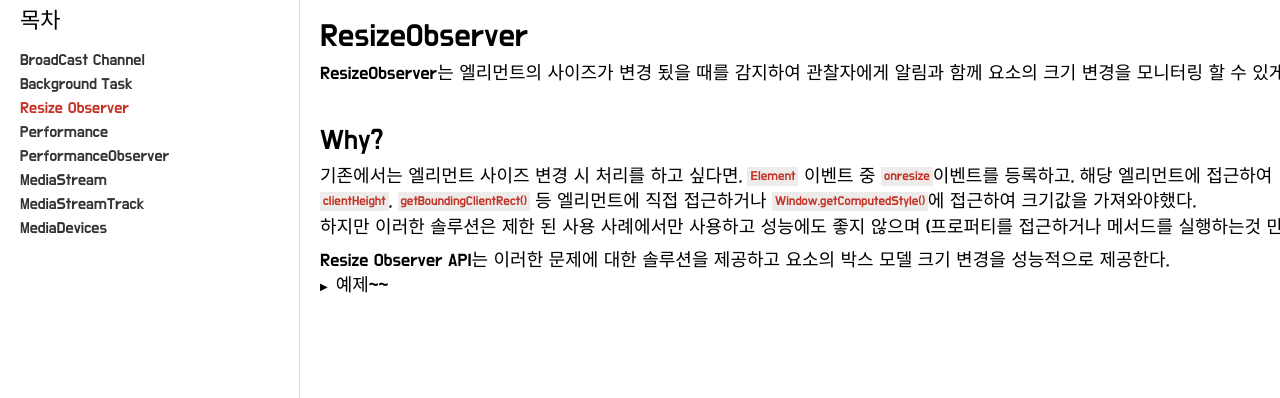
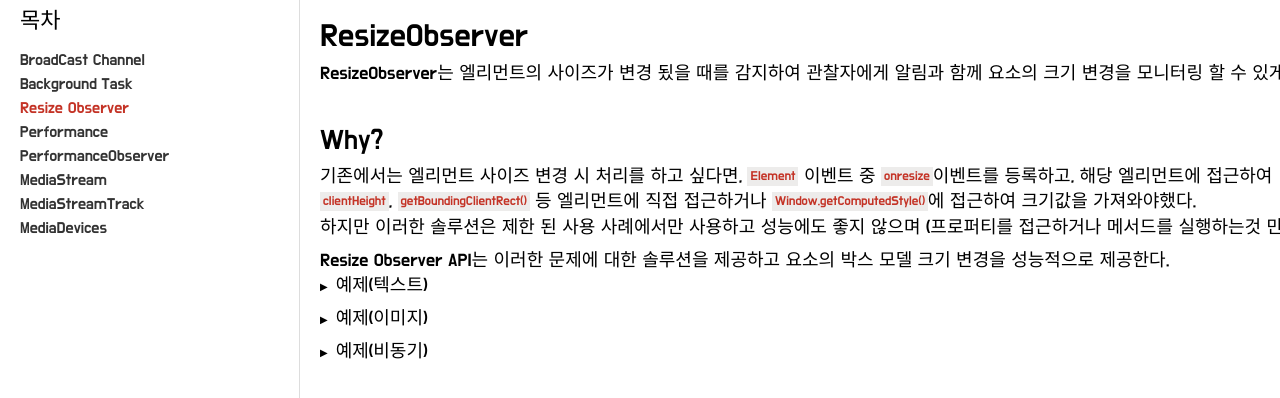
Before and after one commit to d0hyeon/web-api, a React (Create React App) app: page /resize in a window 1280 px wide. Shown: the top 398 px of the page. Built offline with nearby package versions, Linux system fonts and the light colour scheme.

Commit message:
feat: 토글 컴포넌트 예제, 페이지 위치 이동

```diff
--- a/src/pages/Performance/Observer.tsx
+++ b/src/pages/Performance/Observer.tsx
@@ -2,7 +2,6 @@ import React from 'react';
 import { P, Code, H1, H2, H3 } from '@src/components/styles/text';
 import { Header, Section, Ul } from '@src/components/styles/common';
 import Toggle from '@src/components/Toggle';
-import AsyncToggle from '@src/components/AsyncToggle';
 import PerformanceTestButton from '@src/components/PerformanceTestButton';
 
 
@@ -39,38 +38,6 @@ const Ovserver: React.FC = () => {
     return React.lazy(() => import('react-highlight'));
   }, []);
 
-  const images = (process.env.REACT_APP_DUMP_IMAGES as string).split(',');
-
-  const getContents = React.useCallback((open) => {
-    const content = (
-      <>
-        {images.map((url, idx) => (
-          <p key={`${url}-${idx}`}>
-            <img src={url} width="100" alt="person"/>
-          </p>
-        ))}
-        <React.Suspense fallback={null}>
-          {/* @ts-ignore */}
-          <Highlight>
-            <div>{`
-      observer.observe({entryTypes: ['mark', 'measure']});
-      const records = observer.takeRecords();
-      console.log(records[0]);
-              `.trim()}
-            </div>
-          </Highlight>
-        </React.Suspense>
-    </>
-    )
-    if(open) {
-      return new Promise(resolve => {
-        setTimeout(() => {
-          resolve(content);
-        }, 500)
-      })
-    }
-  }, [images, Highlight]);
-
   React.useEffect(() => {
     observer.observe({entryTypes: ['mark', 'measure']});
 
@@ -85,7 +52,6 @@ const Ovserver: React.FC = () => {
           <P>PerfomanceObserver는 성능 측정 이벤트를 관찰하고 브라우저의 성능 타임라인에 기록 되는 항목에 대한 알림을 받는다.</P>
           <Toggle title={<P>예제</P>}>
             <React.Suspense fallback="">
-              <>
               {/* @ts-ignore */}
               <Highlight>
 {`
@@ -97,13 +63,6 @@ const entries = list.getEntries();
 }
 })`.trim()}
               </Highlight>
-                <img src={images[0]} alt="person"/>
-                {images.map((url) => (
-                  <p key={url}>
-                    <img src={url} width="100" alt="person"/>
-                  </p>
-                ))}
-              </>
             </React.Suspense>
           </Toggle>
         </Header>
@@ -127,9 +86,6 @@ const entries = list.getEntries();
               <li>
                 <P>takeRecoreds</P>
                 <P>측정 된 값을 기록한다</P>
-                <AsyncToggle title={<P>예제</P>} >
-                  {getContents}
-                </AsyncToggle>
                 <Toggle title={<P>예제</P>}>
                   <React.Suspense fallback="">
                     {/* @ts-ignore */}
--- a/src/pages/ResizeObserver/index.tsx
+++ b/src/pages/ResizeObserver/index.tsx
@@ -3,14 +3,36 @@ import styled from '@emotion/styled';
 import { Header, Section } from '@src/components/styles/common';
 import { H1, H2, P, Code, Em } from '@src/components/styles/text';
 import Toggle from '@src/components/Toggle';
+import Async from '@src/components/AsyncToggle';
 
 const MY_TEXT = '낮엔 파란하늘\n 별이 보이는밤 \n 기분좋은날 모두 모일까 내가사랑하는 삶을 사랑하지 나는\n 우야야야야\n'
+const IMAGES = (process.env.REACT_APP_DUMP_IMAGES ?? '').split(',');
 
 const ResizeObserverPage: React.FC = () => {
   const [text, setText] = React.useState<string>('');
   const addTextHandler = React.useCallback(() => {
     setText(prev => !!prev ? '' : MY_TEXT);
   }, [setText]);
+
+  const getContents = React.useCallback((open) => {
+    const content = (
+      <>
+        {IMAGES.map((url, idx) => (
+          <p key={`${url}-${idx}`}>
+            <img src={url} width="100" alt="person"/>
+          </p>
+        ))}
+    </>
+    )
+    if(open) {
+      return new Promise(resolve => {
+        setTimeout(() => {
+          resolve(content);
+        }, 500)
+      })
+    }
+  }, []);
+
   return (
     <>
       <Header>
@@ -30,7 +52,7 @@ const ResizeObserverPage: React.FC = () => {
           Resize Observer API는 이러한 문제에 대한 솔루션을 제공하고 요소의 박스 모델 크기 변경을 성능적으로 제공한다.
         </P>
         <ExampleSection>
-          <Toggle title={<P>예제~~</P>}>
+          <Toggle title={<P>예제(텍스트)</P>}>
             <P>해당 컴포넌트는 Resize Observer API를 통해 엘리먼트의 사이즈를 구하고<br/> style 속성 중 height 속성을 스위칭 시키는 형태의 컴포넌트이다.</P>
             <div>
               {!!text && text.split('\n').map(text => (
@@ -38,9 +60,25 @@ const ResizeObserverPage: React.FC = () => {
                     {text}
                   </P>
               ))}
-              <P onClick={addTextHandler}><Em>날 눌러봐~~</Em></P>
+              <P onClick={addTextHandler}><Em>텍스트 추가</Em></P>
             </div>
           </Toggle>
+        </ExampleSection>
+        <ExampleSection>
+          <Toggle title={<P>예제(이미지)</P>} duration={700}>
+            <>
+              {IMAGES.map(url => (
+                <p key={url}>
+                  <img src={url} alt="banner" />
+                </p>
+              ))}
+            </>
+          </Toggle>
+        </ExampleSection>
+        <ExampleSection>
+          <Async title={<P>예제(비동기)</P>}>
+            {getContents}
+          </Async>
         </ExampleSection>
       </Section>
     </>
```
Lines whose indentation alone changed are shown as unchanged.
